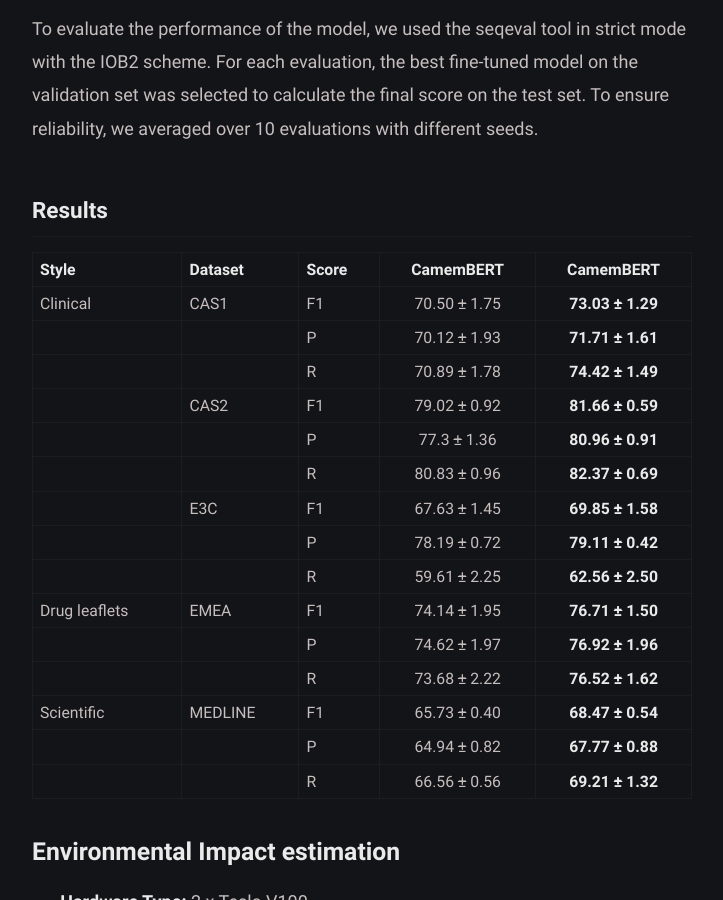
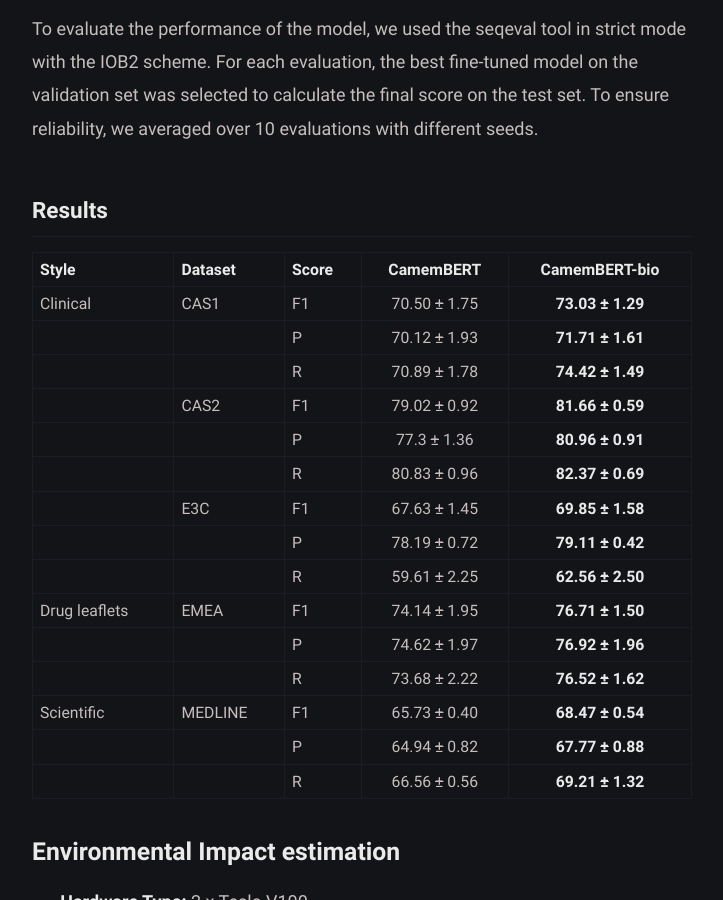
Before and after one commit to Rian-T/portfolio, a Jekyll site: the page built from _posts/camembert-bio-base/2023-04-25-camembert-bio-base.md, in a window 1280 px wide and 900 px high, scrolled down 2809 px. Shown: the whole window, without its empty margins (278-1001 px from the left). Built offline with Jekyll 4.4.1, drawn with Linux system fonts in a browser that asks for light colours.

Commit message:
fix typo camembert-bio results

```diff
--- a/_posts/camembert-bio-base/2023-04-25-camembert-bio-base.md
+++ b/_posts/camembert-bio-base/2023-04-25-camembert-bio-base.md
@@ -86,7 +86,7 @@ To ensure reliability, we averaged over 10 evaluations with different seeds.
 
 ### Results
 
-| Style        | Dataset | Score | CamemBERT         | CamemBERT             |
+| Style        | Dataset | Score | CamemBERT         | CamemBERT-bio         |
 | :----------- | :------ | :---- | :---------------: | :-------------------: |
 | Clinical     | CAS1    | F1    | 70\.50 ~~±~~ 1.75 | **73\.03 ~~±~~ 1.29** |
 |              |         | P     | 70\.12 ~~±~~ 1.93 | **71\.71 ~~±~~ 1.61**     |
```
